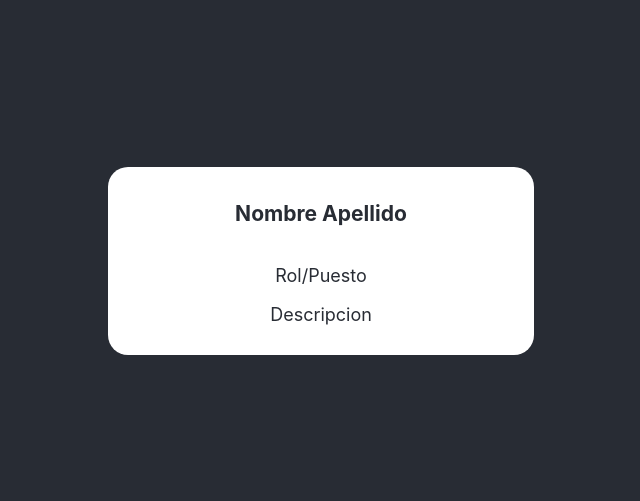
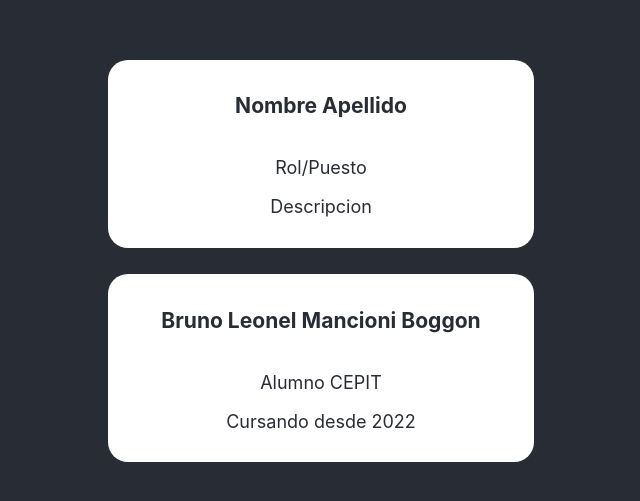
Before and after one commit to AlejandroSantini/git-practice, a React (Create React App) app: page / in a window 1280 px wide. Shown: the part 139-640 px from the top of the page, without its empty margins (319-959 px from the left). Built offline with nearby package versions, Linux system fonts and the light colour scheme.

Commit message:
agregada card bruno

```diff
--- a/src/App.js
+++ b/src/App.js
@@ -11,6 +11,13 @@ function App() {
                   <p>Descripcion</p>
                </div>
             </div>
+            <div className="card">
+               <h3>Bruno Leonel Mancioni Boggon</h3>
+               <div>
+                  <p>Alumno CEPIT</p>
+                  <p>Cursando desde 2022</p>
+               </div>
+            </div>
          </header>
       </div>
    );
```
